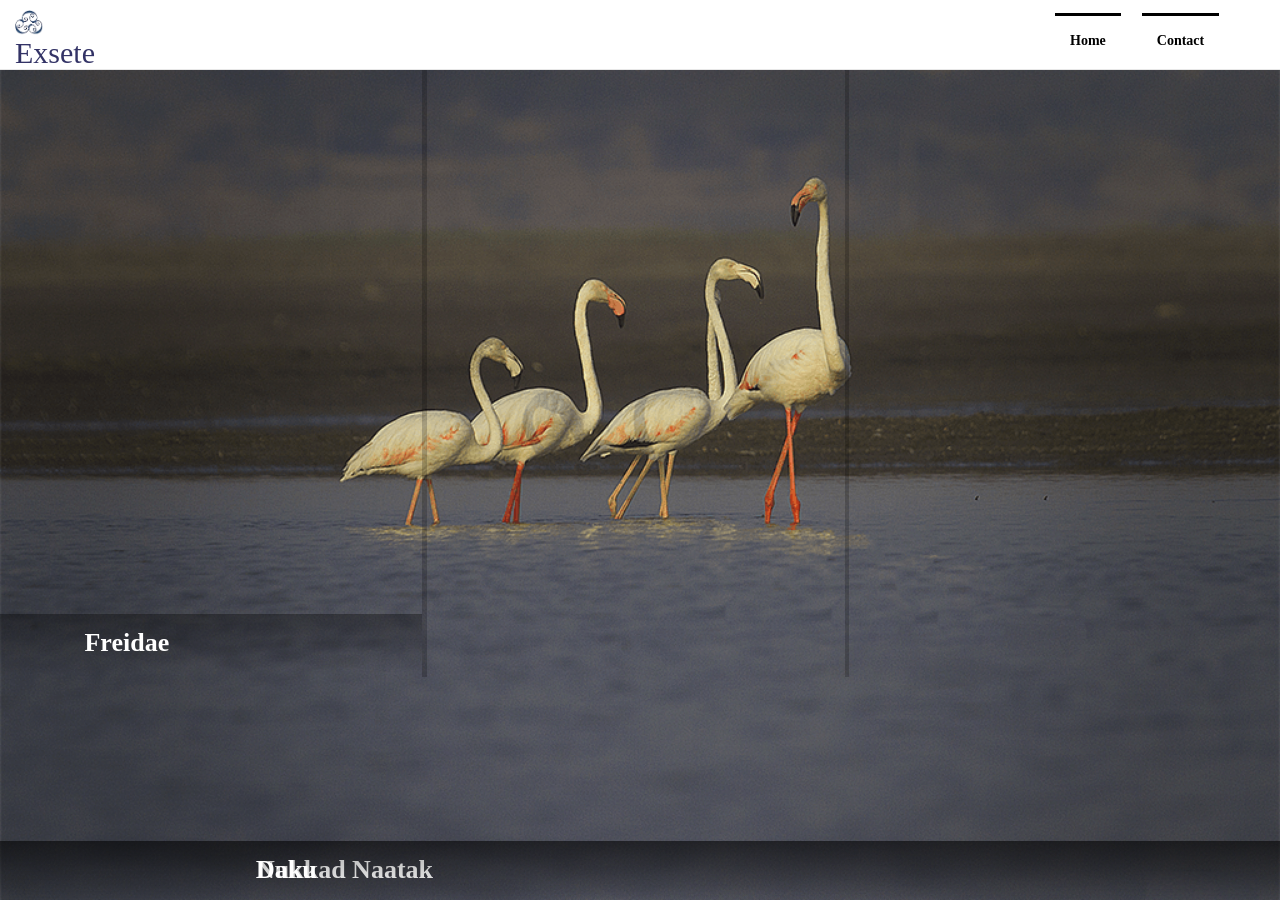
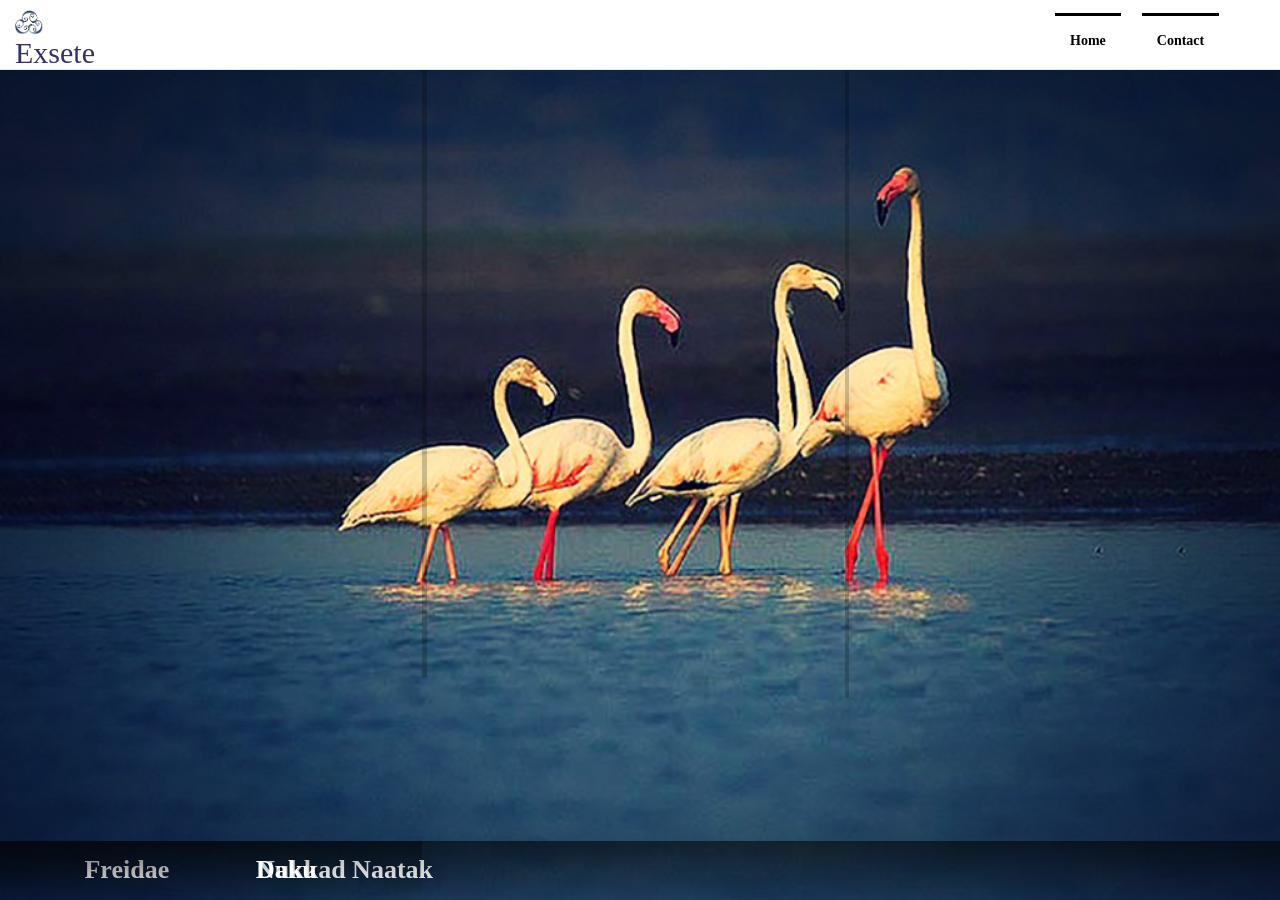
Before and after one commit to vastrabyaastha/vastrabyaastha.github.io, a Jekyll site: the page built from index.md, in a window 1280 px wide and 900 px high. Built offline with Jekyll 4.4.1, drawn with Linux system fonts in a browser that asks for light colours; nearby versions of some CDN libraries; Markdown is read by kramdown in place of the engine named in the settings.

Commit message:
positioning made absolute

```diff
--- a/_includes/navbar_T.html
+++ b/_includes/navbar_T.html
@@ -1,7 +1,7 @@
 <nav class="navbar navbar-default navbar-fixed-top">
     <div id="top_nav_div" class="container">
         <div class="navbar-header pull-left">
-            <a class="navbar-brand Navbar-title-font" href="/"><img src="/data/img/logo.png" id="navbar-logo" alt="exsete logo" title="exsete logo"><span class="navbar-logo-text">Exsete</span></a>
+            <a class="navbar-brand Navbar-title-font" href="/"><img src="/data/img/logo.png" id="navbar-logo" alt="exsete logo" title="exsete logo"><span class="navbar-logo-text" title="Exsete">Exsete</span></a>
             <button type="button" class="navbar-toggle" data-toggle="collapse" data-target="#myNavbar">
                 <span class="icon-bar"></span>
                 <span class="icon-bar"></span>
@@ -10,8 +10,8 @@
         </div>
         <div class="navbar-collapse collapse pull-right navbar-top-list" id="myNavbar">
             <ul class="nav navbar-nav" id="top_nav_ul">
-                <li class="navbar-top-li"><a id="hme" href="#home" class="navbar-li-a">Home</a></li>
-                <li class="navbar-top-li"><a id="cntct" href="#contact" class="navbar-li-a">Contact</a></li>
+                <li class="navbar-top-li"><a id="hme" href="#home" class="navbar-li-a" title="Home">Home</a></li>
+                <li class="navbar-top-li"><a id="cntct" href="#contact" class="navbar-li-a" title="Contact">Contact</a></li>
             </ul>
         </div>
     </div>
--- a/data/css/exsete.css
+++ b/data/css/exsete.css
@@ -105,6 +105,10 @@
 
 .bakgrnd-con {
     background-color: rgba(102,204,255,0.64);
+    background: -webkit-linear-gradient(bottom,rgba(102,204,255,0),rgba(102,204,255,0.9)); /*Safari 5.1-6*/
+    background: -o-linear-gradient(top,rgba(102,204,255,0),rgba(102,204,255,0.9)); /*Opera 11.1-12*/
+    background: -moz-linear-gradient(top,rgba(102,204,255,0),rgba(102,204,255,0.9)); /*Fx 3.6-15*/
+    background: linear-gradient(to top,rgba(102,204,255,0), rgba(102,204,255,0.9)); /*Standard*/
 }
 
 .margin-lr-0 {
@@ -204,9 +208,10 @@
 }
 
 .section-div {
-    margin-top: -74%;
-    height: 600px;
-    width: 33%;
+      height: 1000px;
+      width: 33%;
+      position: absolute;
+      bottom: 0px;
 }
 
 .div-box-bck {
@@ -265,12 +270,6 @@
     font-size: 16px;
     text-align: justify;
 }
-
-
-
-
-
-
 
 .hover-background-l{
     background: -webkit-linear-gradient(right,rgba(0,0,0,0),rgba(0,0,0,0.35)); /*Safari 5.1-6*/
@@ -429,3 +428,7 @@
         position: absolute;
     }
 }
+
+#Button-txt {
+    text-align: center;
+}
--- a/data/js/height.js
+++ b/data/js/height.js
@@ -9,6 +9,7 @@
     if($(window).width()<=768){
         $('#home-page').css('height',winheight-17 + 'px');
         $("#section-1,#section-2,#section-3,#section-sub-1,#section-sub-2,#section-sub-3").css("height",divHeight);
+        $("#section-1").css("bottom",(2*divHeight)+1);
         $("#section-2").css("bottom",divHeight);
         $("#section-3").css("bottom","0");
     }
--- a/index.md
+++ b/index.md
@@ -4,10 +4,10 @@
 ---
 <!--home page-->
 <div class="row top-pad grey-col margin-lr-0" id="home-page">
-    <img src="data/img/background.png" alt="background" id="background-img" class="img-responsive backgrnd-img-hm"/>
+    <img src="data/img/background.jpg" alt="background" id="background-img" class="img-responsive backgrnd-img-hm"/>
     <!--section1-->
     <a href="http://www.freidae.com">
-        <div class="col-sm-3 section-div" id="section-1">
+        <div class="col-sm-3 section-div" id="section-1" title="Freidae">
             <div class="sec-1 div-box-bck" id="section-sub-1">
                 <span class="text-home">
                     Freidae
@@ -23,7 +23,7 @@
     <div class="col-sm-1 divider-div" id="divider-div-1"></div>
     <!--section2-->
     <a href="http://www.nukkadnaatak.com">
-        <div class="col-sm-3 section-div"id="section-2">
+    <div class="col-sm-3 section-div"id="section-2" title="Nukkad Naatak">
         <div class="sec-1 div-box-bck" id="section-sub-2">
             <span class="text-home">
             Nukkad Naatak
@@ -39,7 +39,7 @@
     <div class="col-sm-1 divider-div" id="divider-div-2"></div>
     <!--section3-->
     <a href="http://www.daku.net.in">
-        <div class="col-sm-3 section-div"id="section-3">
+        <div class="col-sm-3 section-div"id="section-3" title="Daku">
         <div class="sec-1 div-box-bck" id="section-sub-3">
             <span class="text-home">
             Daku
@@ -68,18 +68,18 @@
         <div class="col-sm-6" id="form-div">
             <form role="form" method="POST"  id="form_reach_us" >
                 <div class="form-group">
-                    <input type="email" class="form-control" id="inputEmail" placeholder="Email" name="email" required/>
+                    <input type="email" class="form-control" id="inputEmail" placeholder="Email" name="email" title="Enter Your Email" required/>
                 </div>
                 <div class="form-group">
-                    <textarea class="form-control" rows="5" id="comment" placeholder="Comment" name="comment" required ></textarea>
+                    <textarea class="form-control" rows="5" id="comment" placeholder="Comment" name="comment" title="Enter the content" required ></textarea>
                 </div>
                 <div class="form-group btn-div">
-                    <button id="btn-submit" type="submit" class="btn" onclick="return false;"><p style="text-align: center;">Submit</p></button>
+                    <button id="btn-submit" type="submit" class="btn" onclick="return false;"><p id="Button-txt" title="Click to Submit">Submit</p></button>
                 </div>
             </form>
         </div>
         <div class="col-sm-6" id="contact-detail-div">
-            <p class="p-details">
+            <p class="p-details" title="Exsete Contact Details">
                 <span class="cont-font-col">
                     Exsete Consulting Pvt. Ltd.
                 </span><br class="hide-mobile"><br>
@@ -92,7 +92,7 @@
         </div>
     </div>
     <br>
-    <p class="cont-bottom-txt">
+    <p class="cont-bottom-txt" title="Copyright Exsete">
         © 2015 by Exsete Consulting Pvt. Ltd.<br class="mobile-display">
         <a href="http://www.rohitsant.com">
             <span class="courtesy-sml"> Image courtesy of Rohit Sant</span>
```
Also changed, not shown: data/img/Daku logo.png (added), data/img/Freidae Logo.png (added), data/img/background 4.png (renamed from data/img/background.png), data/img/background.jpg (added), data/img/n2 logo.png (added), 11 other files.
